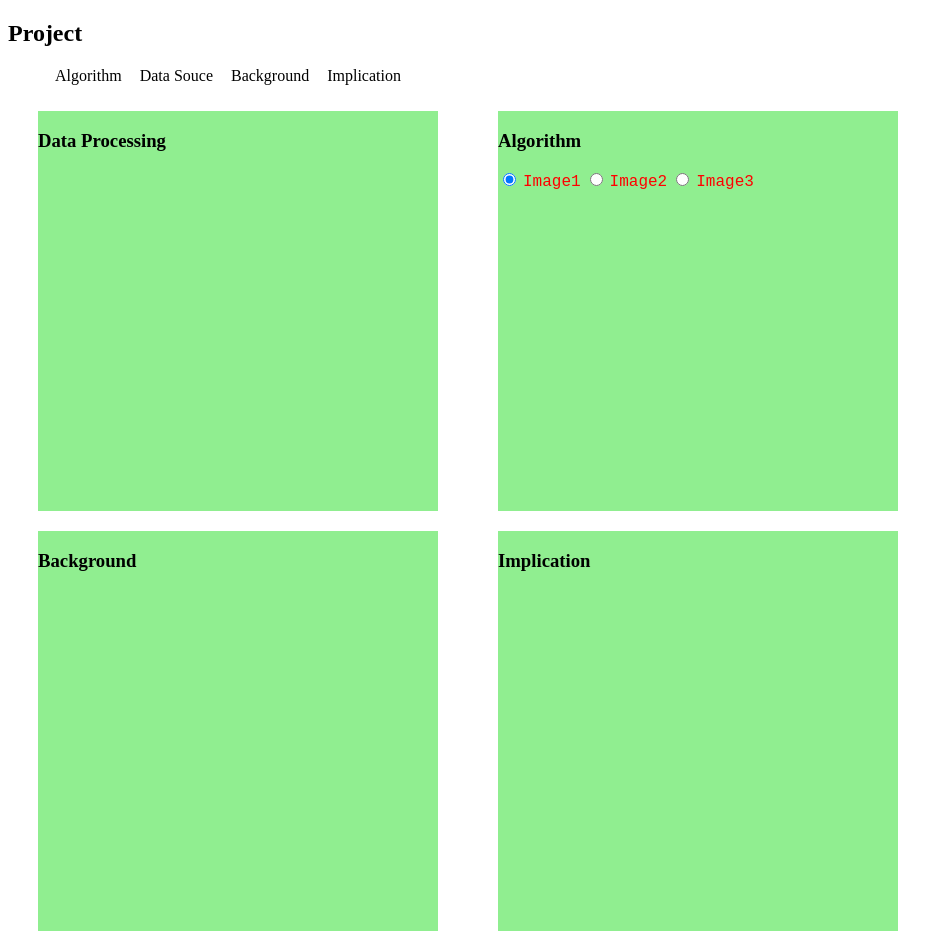
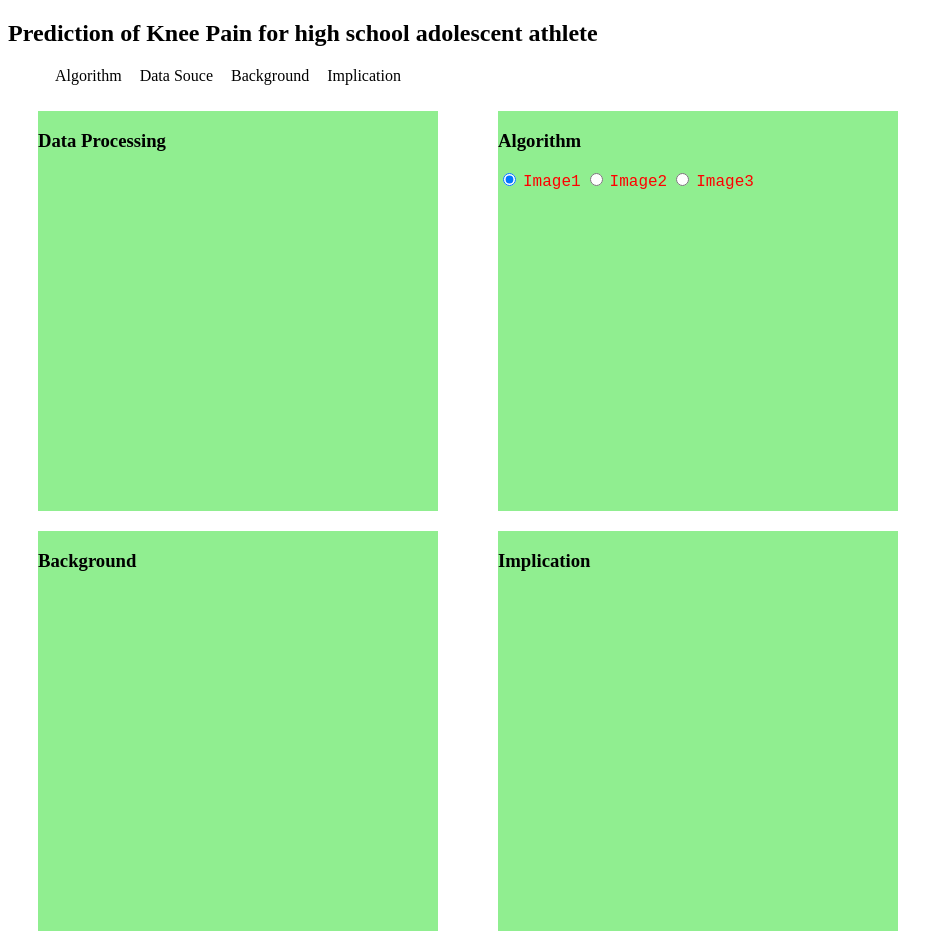
Before and after one commit to daxiong2009/git_test, a plain HTML site: page index.html in a window 1280 px wide. Shown: the whole page, without its empty margins (0-951 px from the left). Drawn offline with Linux system fonts and the light colour scheme.

Commit message:
Update index.html

```diff
--- a/index.html
+++ b/index.html
@@ -8,7 +8,7 @@
   <body>
     <div class="container">
       <div id="header">
-        <h2>Project</h2>
+        <h2>Prediction of Knee Pain for high school adolescent athlete  </h2>
         <div id="nav">
           <ul>
             <li>Algorithm</li>
```
